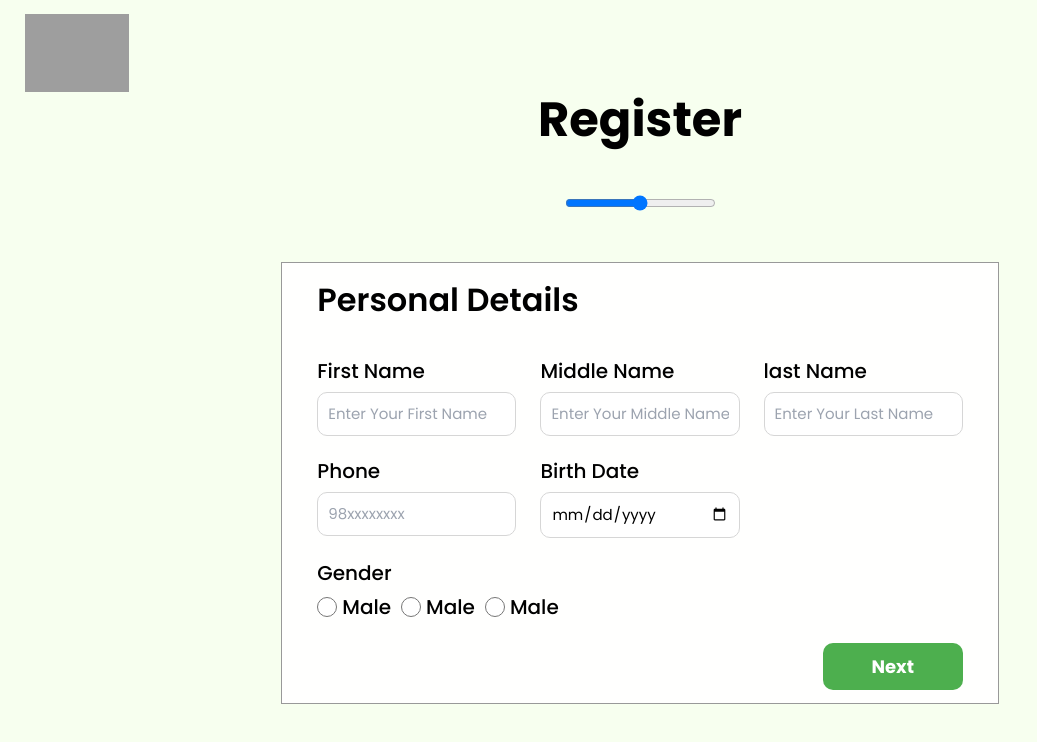
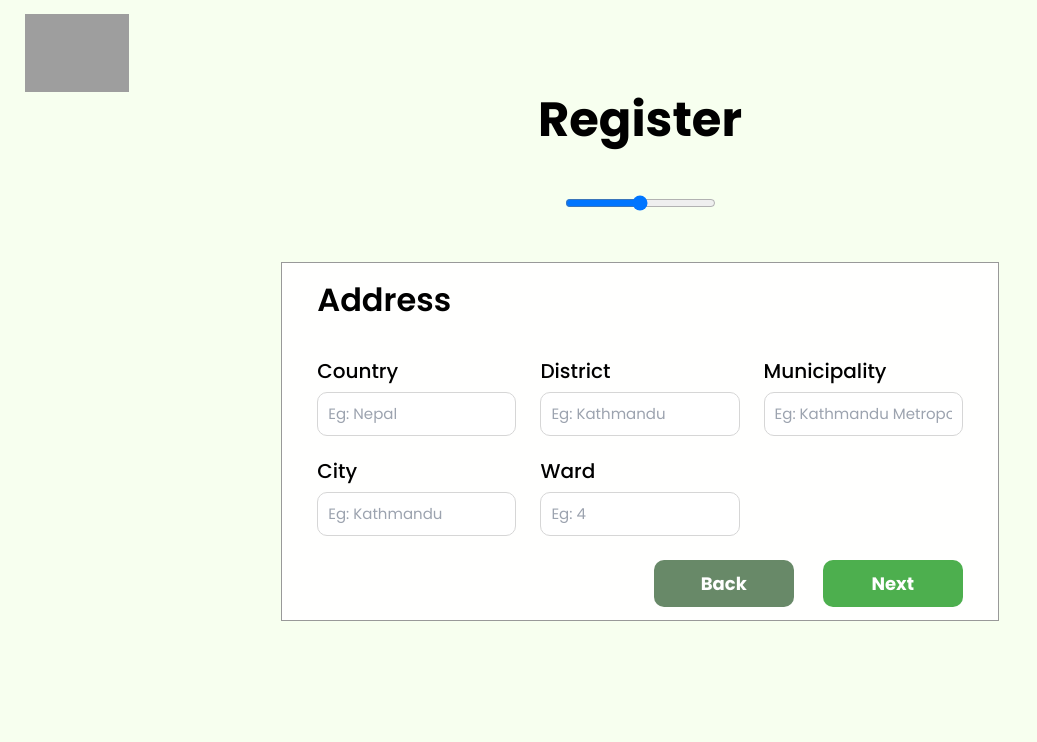
Before and after one commit to Satish9047/metalogic-register, a Next.js app: page /register in a window 1280 px wide. Shown: the top 742 px of the page, without its empty margins (0-1037 px from the left). Built offline with nearby package versions, Linux system fonts and the light colour scheme; grey boxes are pictures that could not be loaded.

Commit message:
Add Register page 2

```diff
--- a/src/app/register/page.tsx
+++ b/src/app/register/page.tsx
@@ -1,4 +1,5 @@
 import Register1 from "@/components/Register/Register1";
+import Register2 from "@/components/Register/Register2";
 import Image from "next/image";
 import React from "react";
 
@@ -14,7 +15,7 @@ const page = () => {
           <input type="range" />
         </div>
         <div className="w-full px-[3.5rem] py-[1.3rem] bg-white rounded-lg form-container border border-[#999999]">
-          <Register1 />
+          <Register2 />
         </div>
       </section>
     </main>
--- a/src/components/Register/Register2.tsx
+++ b/src/components/Register/Register2.tsx
@@ -1,7 +1,49 @@
 import React from "react";
+import CustomInput from "../comp/Input";
+import Dropdown from "../comp/Dropdown";
+import { country, municipality, city, district } from "@/data";
+const Register2 = () => {
+  return (
+    <div className="space-y-[3.6rem] ">
+      <h2>Address</h2>
+      <form>
+        <div className="grid grid-cols-3 gap-[2.4rem]">
+          <Dropdown
+            label="Country"
+            id="country"
+            placeholder="Eg: Nepal"
+            options={country}
+          />
+          <Dropdown
+            label="District"
+            id="district"
+            placeholder="Eg: Kathmandu"
+            options={district}
+          />
+          <Dropdown
+            label="Municipality"
+            id="municipality"
+            placeholder="Eg: Kathmandu Metropolitan City"
+            options={municipality}
+          />
+          <Dropdown
+            label="City"
+            id="city"
+            placeholder="Eg: Kathmandu"
+            options={city}
+          />
 
-const Register2 = () => {
-  return <div></div>;
+          <CustomInput type="text" id="ward" label="Ward" placeholder="Eg: 4" />
+
+          <div className="col-span-3 flex justify-end gap-[29px]">
+            <button className="bg-[#688968]">Back</button>
+            <button type="submit" className="">
+              Next
+            </button>
+          </div>
+        </div>
+      </form>
+    </div>
+  );
 };
-
 export default Register2;
--- a/src/components/comp/Dropdown.tsx
+++ b/src/components/comp/Dropdown.tsx
@@ -1,9 +1,34 @@
 import React from "react";
 
-const Dropdown = () => {
+const Dropdown = ({
+  label,
+  id,
+  placeholder,
+  options,
+}: {
+  label: string;
+  id: string;
+  placeholder: string;
+  options?: string[];
+}) => {
+  console.log(options);
   return (
-    <div>
-      <input type="dropdown" className="w-full" />
+    <div className="input-div">
+      <label htmlFor={id}>{label}</label>
+      <input
+        type="dropdown"
+        id={id}
+        className="w-full"
+        placeholder={placeholder}
+      />
+      {/* <select>
+        {options &&
+          options.map((option, index) => (
+            <option key={option + index} value={option}>
+              {option}
+            </option>
+          ))}
+      </select> */}
     </div>
   );
 };
--- /dev/null
+++ b/src/data/index.ts
@@ -0,0 +1,4 @@
+export const country = ["India", "Nepal"];
+export const district = ["Kathmandu", "Pokhara", "Biratnagar", "Bhaktapur"];
+export const municipality = ["Kathmandu", "Pokhara", "Biratnagar", "Bhaktapur"];
+export const city = ["Kathmandu", "Pokhara", "Biratnagar", "Bhaktapur"];
```
